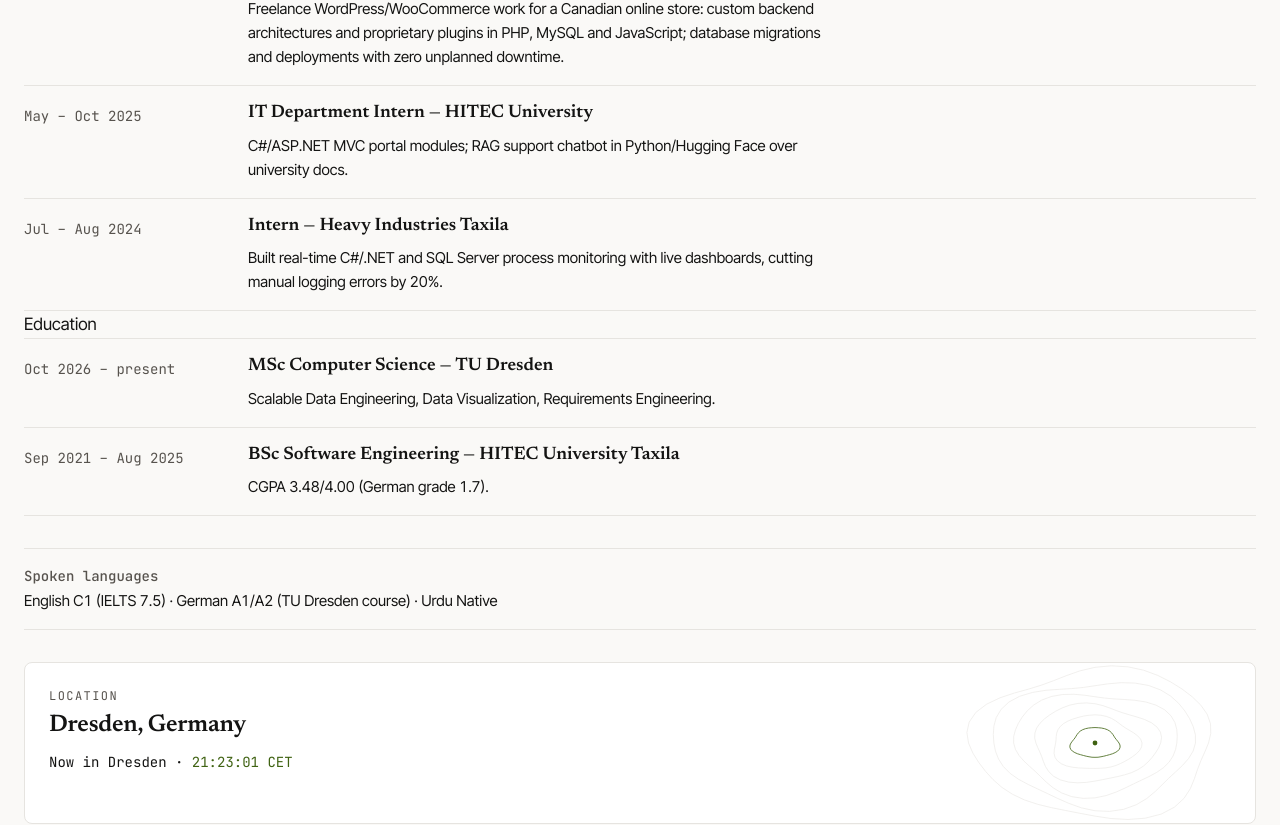
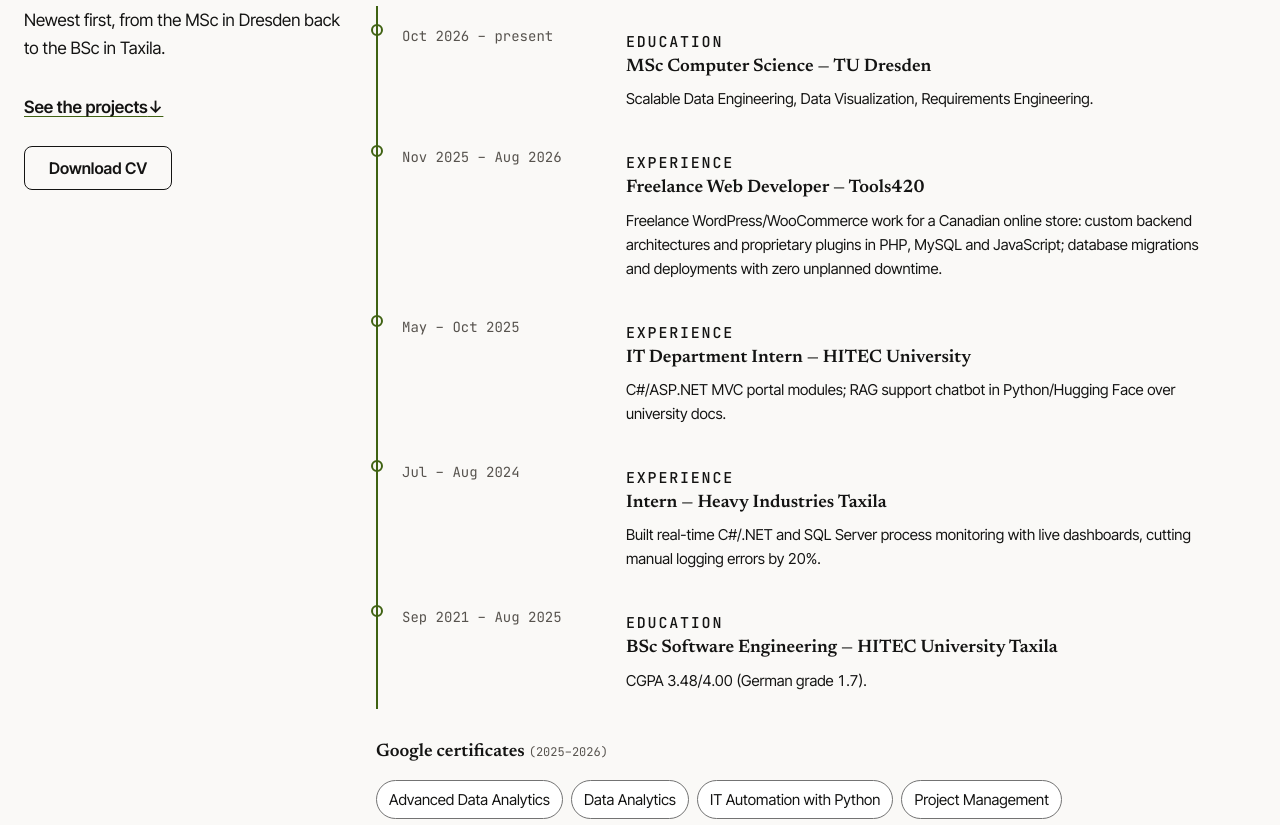
Before and after one commit to shamas92/portfolio-v4, a Next.js app: page / in a window 1280 px wide. Shown: the part 6735-7560 px from the top of the page. Built offline with nearby package versions, Linux system fonts and the light colour scheme.

Commit message:
Direction A: Background section (Parish spine)
Sticky left column with timeline intro, merged newest-first
timeline on a lime rail, headed certificate chip block, and the
01 spine kicker + rule on the home page. Adds the Tools420
freelance entry (CV dates Nov 2025 - Aug 2026) via content.

```diff
--- a/src/app/page.tsx
+++ b/src/app/page.tsx
@@ -341,11 +341,16 @@ export default function Home() {
             Skills. The lead lives here, not in Background, so the
             header and its opening paragraph never drift apart. */}
         <Reveal>
+          <p className="section-kicker">
+            <span className="section-number">01</span>{" "}
+            {ui.background.heading}
+          </p>
           <h2 className="section-head" id="background-head">
             {ui.background.heading}
           </h2>
           <p className="about-lead">{content.background.about}</p>
         </Reveal>
+        <hr className="section-rule" aria-hidden="true" />
         <Background />
       </section>
 
--- a/src/components/Background.tsx
+++ b/src/components/Background.tsx
@@ -1,59 +1,127 @@
 "use client";
 
 import { useContent } from "@/i18n/LocaleProvider";
+import { DownloadCvButton } from "./DownloadCvButton";
 import { LocationPanel } from "./LocationPanel";
 
-/** Background: Experience on the left, Education on the right
- *  (two-column desktop grid), with spoken languages in a metadata
- *  strip underneath and the Dresden location panel after it. The
- *  first-person About lead lives in the section header in
- *  page.tsx, so it animates with the heading. The certificates
- *  are one line under Education, not a section of their own:
- *  a supporting signal, not a project. Every fact is rendered
- *  from the locale content verbatim. */
+/** Background as the Parish "No black box" device: a sticky left
+ *  column (short intro + links) beside a single time-ordered
+ *  timeline on a lime vertical rail, with mono time labels.
+ *  The section title and the first-person About lead live in
+ *  the section header in page.tsx, so they animate with the
+ *  heading. Certificates are their own headed chip block under
+ *  the timeline, not a plain line under Education. Spoken
+ *  languages stay in the metadata strip underneath, and the
+ *  Dresden location panel follows it. Every fact is rendered
+ *  from the locale content verbatim.
+ *
+ *  The timeline merges the two content lists into one order,
+ *  newest first: the current degree (education[0]) first, then
+ *  experience newest-first, then the earliest degree
+ *  (education[1]) last. That order is the content's own order —
+ *  experience is stored newest-first and education[0] is the
+ *  MSc — so a new experience entry added at the head of
+ *  experience[] lands in the right place. */
 export function Background() {
   const content = useContent();
   const background = content.background;
   const ui = content.ui.background;
 
+  type TimelineEntry = {
+    kind: "education" | "experience";
+    title: string;
+    period: string;
+    note: string;
+  };
+
+  const toEntry = (
+    kind: TimelineEntry["kind"],
+    title: string,
+    period: string,
+    note: string,
+  ): TimelineEntry => ({ kind, title, period, note });
+
+  const firstDegree = background.education[0];
+  const lastDegree = background.education[1];
+  const entries: TimelineEntry[] = [
+    ...(firstDegree
+      ? [
+          toEntry(
+            "education",
+            `${firstDegree.degree} — ${firstDegree.school}`,
+            firstDegree.period,
+            firstDegree.note,
+          ),
+        ]
+      : []),
+    ...background.experience.map((x) =>
+      toEntry("experience", `${x.role} — ${x.org}`, x.period, x.note),
+    ),
+    ...(lastDegree
+      ? [
+          toEntry(
+            "education",
+            `${lastDegree.degree} — ${lastDegree.school}`,
+            lastDegree.period,
+            lastDegree.note,
+          ),
+        ]
+      : []),
+  ];
+
   return (
     <>
-      <div className="bg-grid">
+      <div className="bg-layout">
+        <div className="bg-sticky">
+          <p className="bg-intro">{background.timelineIntro}</p>
+          <div className="bg-links">
+            <a className="bg-link" href="#work">
+              {content.ui.hero.seeWorkFirst}{" "}
+              <span aria-hidden="true">↓</span>
+            </a>
+            <DownloadCvButton className="btn btn-secondary" />
+          </div>
+        </div>
+
         <div>
-          <h3 className="bg-col-head">{ui.experience}</h3>
-          <ol className="timeline">
-            {background.experience.map((x) => (
-              <li className="timeline-row" key={x.role + x.org}>
-                <p className="timeline-when">{x.period}</p>
+          <ol className="timeline timeline--rail">
+            {entries.map((entry) => (
+              <li className="timeline-row" key={entry.title + entry.period}>
+                <p className="timeline-when">{entry.period}</p>
                 <div className="timeline-what">
-                  <h3>
-                    {x.role} — {x.org}
-                  </h3>
-                  <p>{x.note}</p>
+                  <p className="timeline-kind">
+                    {entry.kind === "education"
+                      ? ui.education
+                      : ui.experience}
+                  </p>
+                  <h3>{entry.title}</h3>
+                  <p>{entry.note}</p>
                 </div>
               </li>
             ))}
           </ol>
-        </div>
 
-        <div>
-          <h3 className="bg-col-head">{ui.education}</h3>
-          <ol className="timeline">
-            {background.education.map((e) => (
-              <li className="timeline-row" key={e.degree}>
-                <p className="timeline-when">{e.period}</p>
-                <div className="timeline-what">
-                  <h3>
-                    {e.degree} — {e.school}
-                  </h3>
-                  <p>{e.note}</p>
-                </div>
-              </li>
-            ))}
-          </ol>
-          <p className="bg-certificates" id="certificates-line">
-            {background.certifications}
-          </p>
+          <section
+            className="cert-block"
+            aria-labelledby="certificates-head"
+          >
+            <h3 className="cert-head" id="certificates-head">
+              {background.certificates.heading}{" "}
+              <span className="cert-period">
+                ({background.certificates.period})
+              </span>
+            </h3>
+            <ul className="cert-chips">
+              {background.certificates.items.map((cert) => (
+                <li key={cert} className="cert-chip">
+                  {cert}
+                </li>
+              ))}
+            </ul>
+            {/* TODO(owner): credential URLs for the four
+                certificates (see contentTodos) — the chips
+                become links once the owner supplies them. */}
+          </section>
         </div>
       </div>
 
--- a/src/components/LocationPanel.tsx
+++ b/src/components/LocationPanel.tsx
@@ -74,8 +74,8 @@ export function LocationPanel() {
               d={c.d}
               fill="none"
               stroke={c.accent ? "var(--accent)" : "var(--rule)"}
-              strokeWidth="1"
-              opacity={c.accent ? 1 : 0.7}
+              strokeWidth={c.accent ? 2 : 1.5}
+              opacity={1}
             />
           ))}
           <circle cx="200" cy="100" r="3" fill="var(--accent)" />
```
